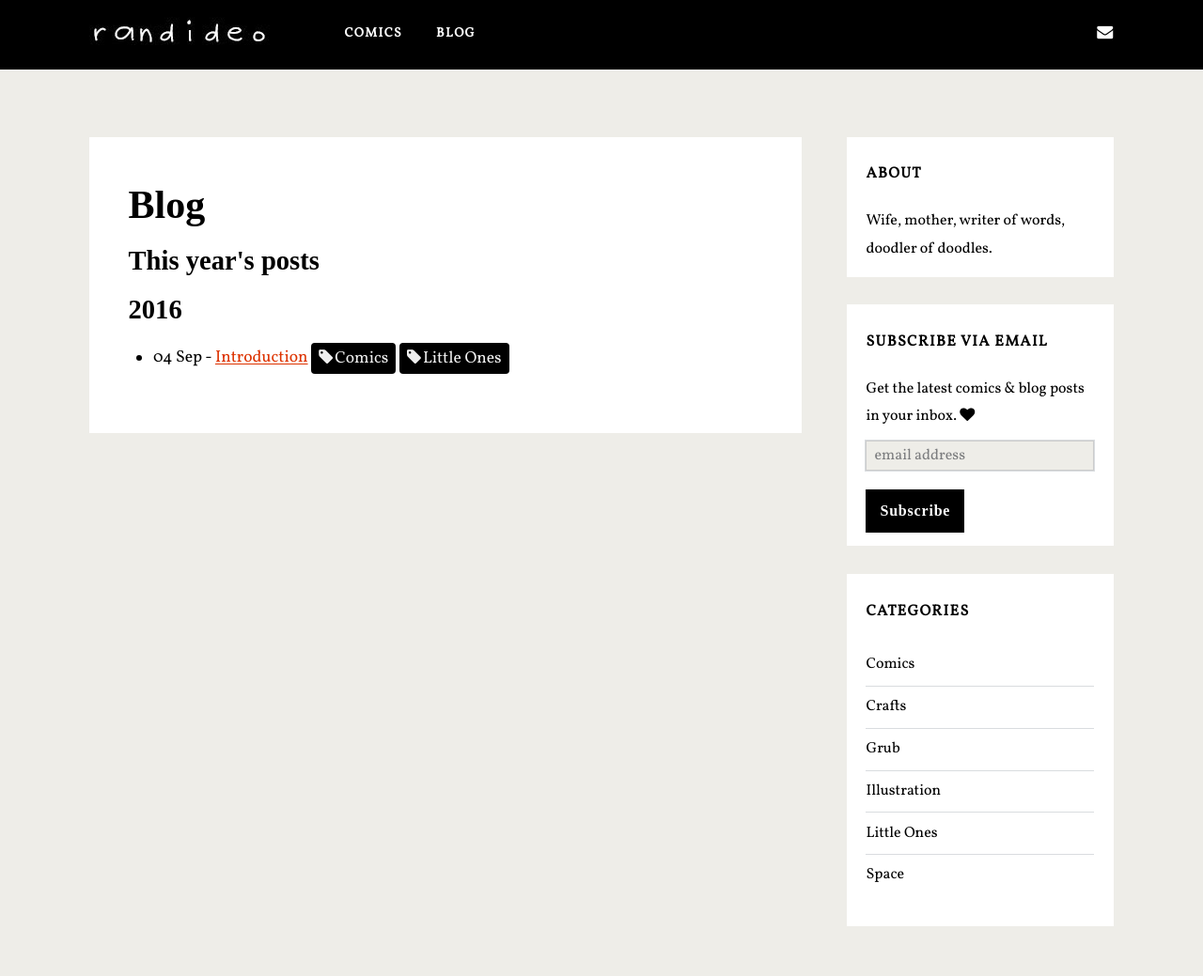
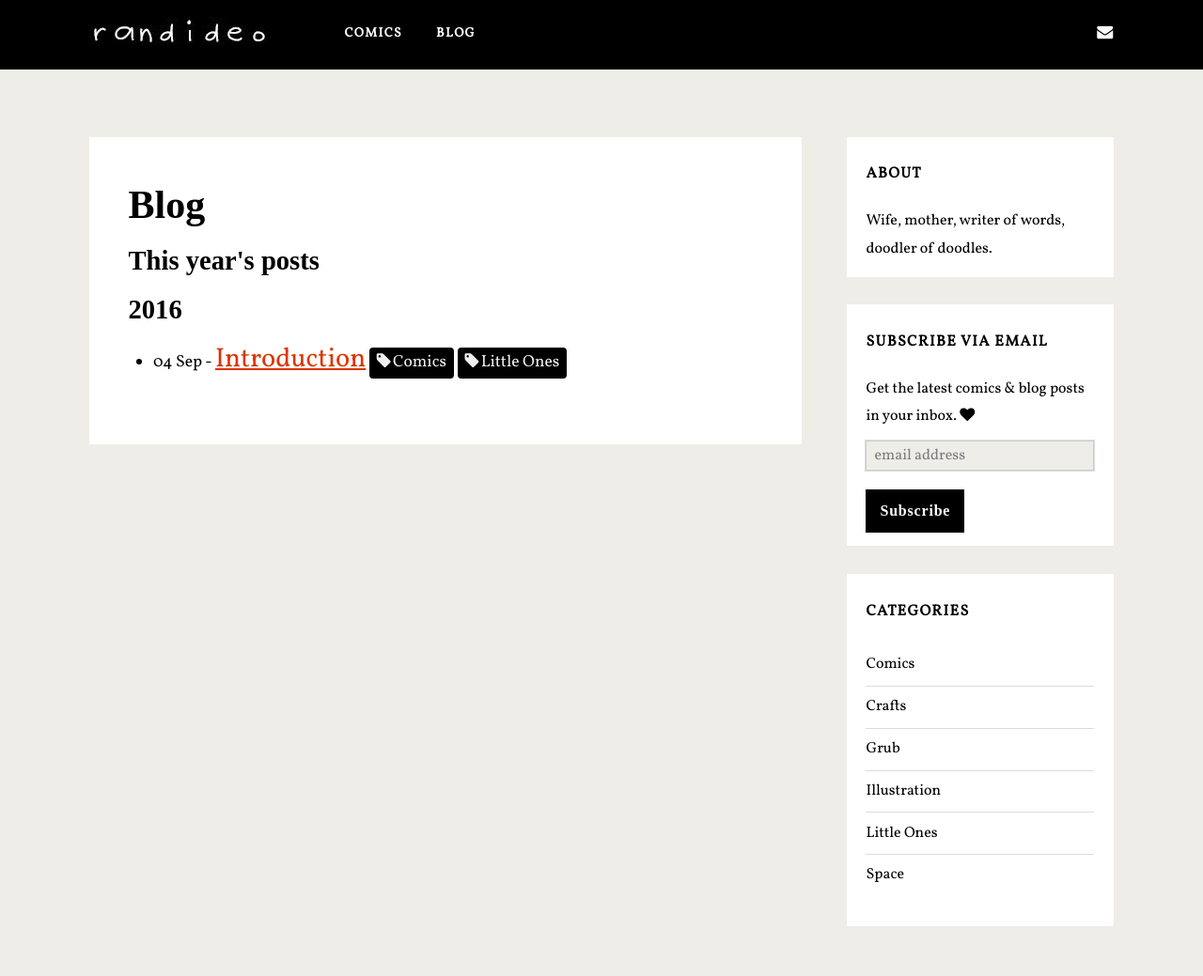
Before and after one commit to randideo/randideo.github.io, a Jekyll site: the page built from blog.html, in a window 1280 px wide. Shown: the whole page at 94% size. Built offline with Jekyll 4.4.1, drawn with Linux system fonts in a browser that asks for light colours; nearby versions of some CDN libraries; some web fonts are replaced; comment, search, counter and statistics services are not loaded.

Commit message:
Update blog.html

```diff
--- a/blog.html
+++ b/blog.html
@@ -16,7 +16,8 @@
         <ul class="past">
       {% endif %}
     {% endunless %}
-      <li><time>{{ post.date | date:"%d %b" }}</time> - <a href="{{ post.url }}">{{ post.title }}</a>
+      <li><time>{{ post.date | date:"%d %b" }}</time> - <a href="{{ post.url }}" style="font-size: 1.625em;
+    line-height: 1.85;">{{ post.title }}</a>
         {% for tags in post.tags %}
         <a style="color: #efefef;" href="#{{ tag | slugify }}" class="codinfox-tag-mark"><i class="fa fa-tag" style="padding-right: 2px;" aria-hidden="true"></i>{{ tags }}</a> {% endfor %}
           </li>
```
